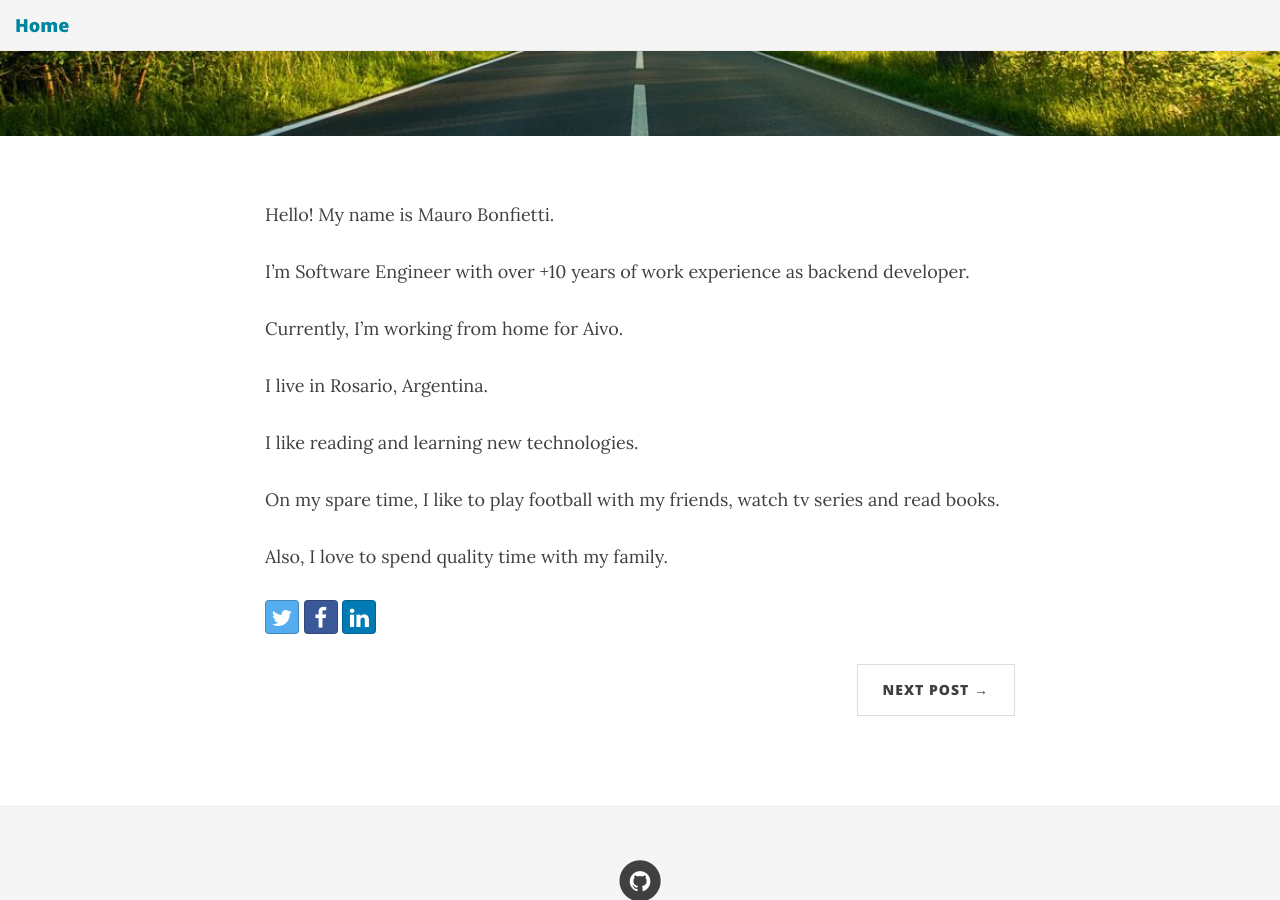
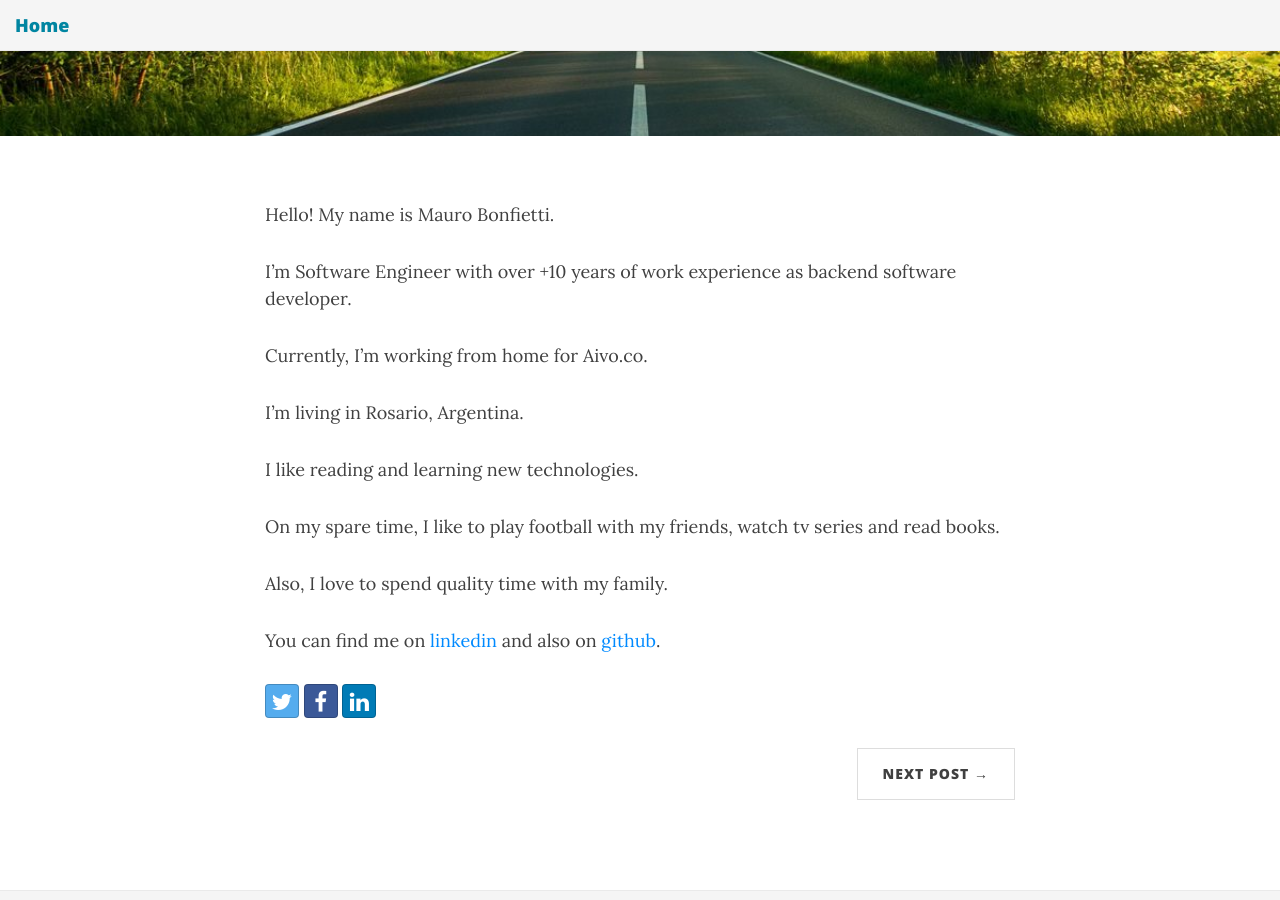
Before and after one commit to maurobonfietti/mauro.github.io, a Jekyll site: the page built from _posts/2019-05-17-first-post.md, in a window 1280 px wide and 900 px high, scrolled down 346 px. Built offline with Jekyll 4.4.1, drawn with Linux system fonts in a browser that asks for light colours; nearby versions of some CDN libraries.

Commit message:
Update my personal website...

```diff
--- a/_config.yml
+++ b/_config.yml
@@ -67,13 +67,13 @@ author:
 # If you want to add a new link that isn't here, you'll need to also edit the file _data/SocialNetworks.yml
 social-network-links:
   #rss: false
-  #email: "someone@example.com"
-  #facebook: daattali
+  #email: "mauro.bonfietti@gmail.com"
+  #facebook: mauro.bonfietti
   github: maurobonfietti
   #twitter: daattali
 #  reddit: yourname
 #  google-plus: +DeanAttali
-#  linkedin: daattali
+  linkedin: mauro-bonfietti
 #  xing: yourname
 #  stackoverflow: "3943160/daattali"
 #  snapchat: deanat78
--- a/_posts/2019-05-17-first-post.md
+++ b/_posts/2019-05-17-first-post.md
@@ -7,14 +7,16 @@ bigimg: /img/path.jpg
 
 Hello! My name is Mauro Bonfietti.
 
-I'm Software Engineer with over +10 years of work experience as backend developer.
+I'm Software Engineer with over +10 years of work experience as backend software developer.
 
-Currently, I'm working from home for Aivo.
+Currently, I'm working from home for Aivo.co.
 
-I live in Rosario, Argentina.
+I'm living in Rosario, Argentina.
 
 I like reading and learning new technologies.
 
 On my spare time, I like to play football with my friends, watch tv series and read books.
 
 Also, I love to spend quality time with my family.
+
+You can find me on [linkedin](https://www.linkedin.com/in/mauro-bonfietti/) and also on [github](https://github.com/maurobonfietti/).
```
